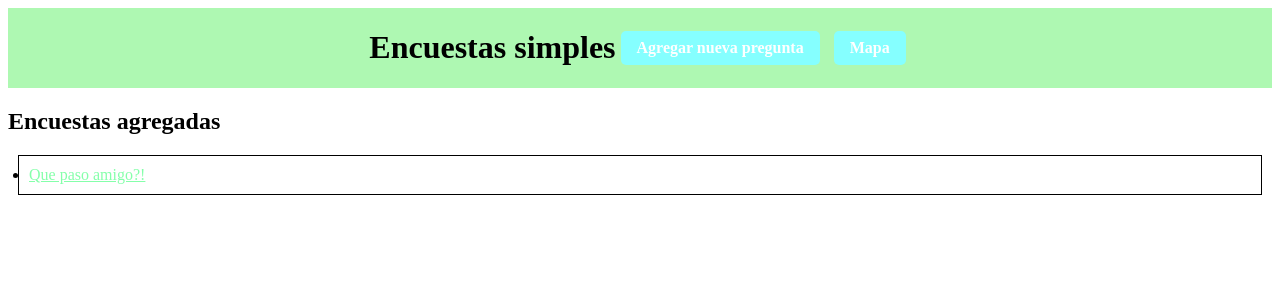
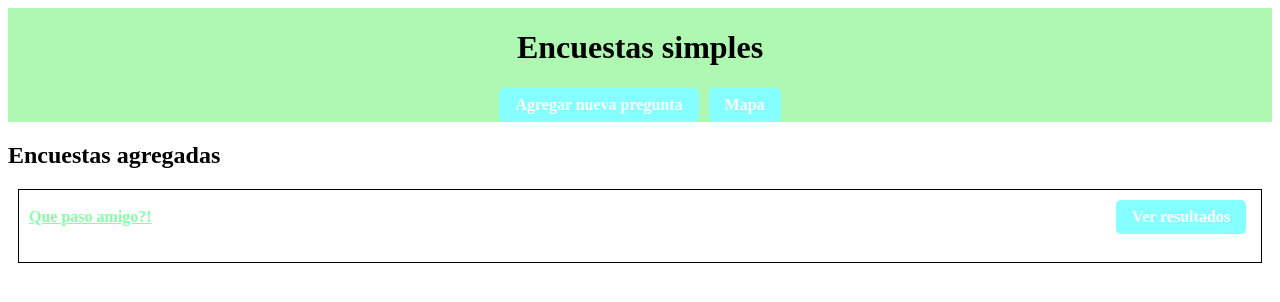
Before and after one commit to meesra0201/djngoPrct, a Django app: page / in a window 1280 px wide. Shown: the top 302 px of the page. Run offline with Django 5.2, Linux system fonts and the light colour scheme; data comes from the database, SQL or seed files in the repository.

Commit message:
mejoras Se agregan mejoras al aplicativo

```diff
--- a/polls/static/polls/style.css
+++ b/polls/static/polls/style.css
@@ -28,5 +28,16 @@ li a {
     transition: background 0.2s;
 }
 .boton-link:hover {
-    background: #85ffaa;
+    background: #ffcc3f;
 }
+
+.encuestas li {
+    display: flex;
+    align-items: center;
+    justify-content: space-between;
+    margin-bottom: 18px;
+}
+
+.encuestas li h4 {
+    margin: 0;
+}
--- a/polls/templates/polls/add_qstns_chs.html
+++ b/polls/templates/polls/add_qstns_chs.html
@@ -12,12 +12,12 @@
 
 </head>
 <body>
-    <div class="header">
-        <div>
+    <div >
+        <div class="header">
             <h1>Agregar pregunta y opciones</h1>
         </div>
 
-        <div class="links">
+        <div class="links header">
             <a href="{% url 'polls:index' %}" class="boton-link">Inicio</a>
             <a href="{% url 'polls:mapa_leaflet' %}" class="boton-link">Mapa</a>
         </div>
--- a/polls/templates/polls/index.html
+++ b/polls/templates/polls/index.html
@@ -10,12 +10,12 @@
 
 </head>
 <body>
-  <div class="header">
-    <div>
+  <div>
+    <div class="header">
       <h1>Encuestas simples</h1>
     </div>
 
-    <div class="links">
+    <div class="links header">
       <a href="{% url 'polls:agregar_pregunta' %}" class="boton-link">Agregar nueva pregunta</a>
       <a href="{% url 'polls:mapa_leaflet' %}" class="boton-link">Mapa</a>
     </div>
@@ -27,7 +27,12 @@
     {% if latest_question_list %}
     <ul class="encuestas">
       {% for question in latest_question_list %}
-      <li><a href="{% url 'polls:detail' question.id %}">{{ question.question_text }}</a></li>
+      <li>
+        <h4 ><a href="{% url 'polls:detail' question.id %}">{{ question.question_text }}</a></h4>
+
+        <a href="{% url 'polls:results' question.id %}" class="boton-link">Ver resultados</a>
+
+      </li>
       {% endfor %}
     </ul>
     {% else %}
```
Also changed, not shown: polls/templates/polls/mapa_leaflet.html (+41 -6 lines), polls/templates/polls/results.html (+7 -4 lines).
